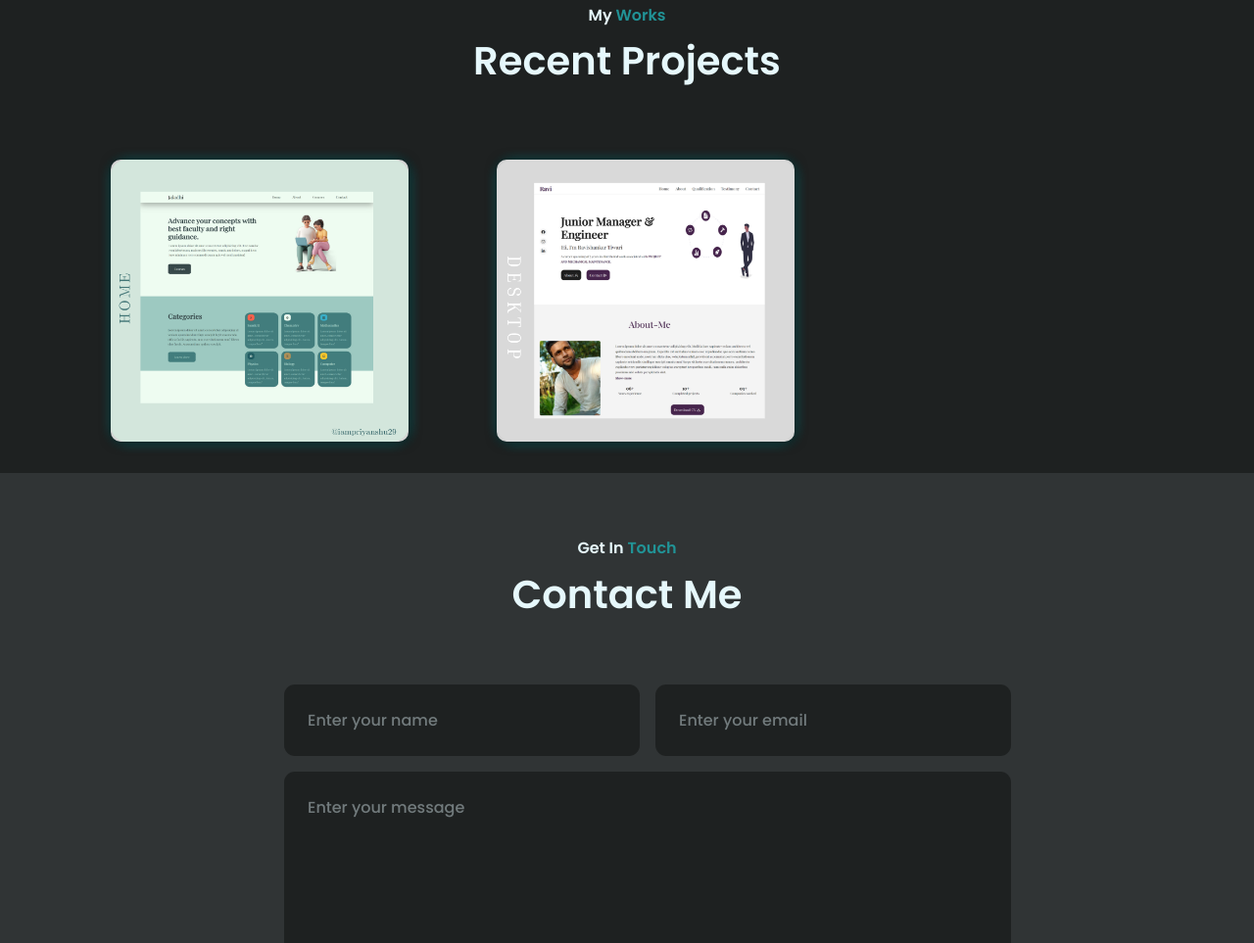
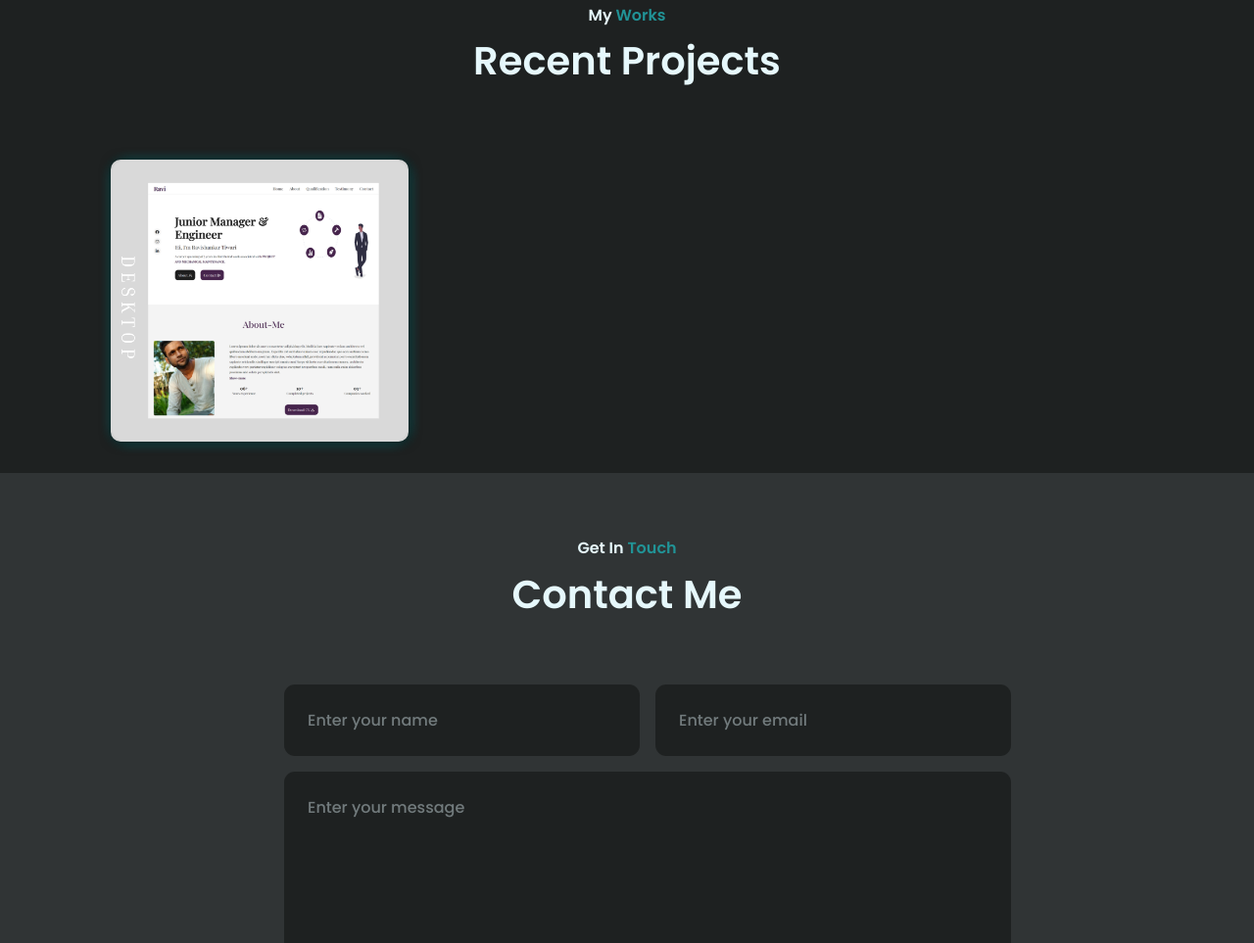
Before and after one commit to iampriyanshu29/portfolio-website1, a plain HTML site: page index.html in a window 1280 px wide. Shown: the part 2477-3440 px from the top of the page at 98% size. Drawn offline with nearby package versions, Linux system fonts and the light colour scheme.

Commit message:
Update index.html

```diff
--- a/index.html
+++ b/index.html
@@ -257,7 +257,7 @@
 
                     <div class="pp container grid">
 
-                    <div class="projects--container">
+<!--                     <div class="projects--container">
 
                             <span class="project--subtitle">Website</span>
                             <h2 class="project--title">Educational Website</h2>
@@ -267,7 +267,7 @@
                          <div class="cover">
                             <img src="assets/Images/img1.png" alt="project image" class="project--image">
                         </div>
-                    </div>
+                    </div> -->
 
                     <div class="projects--container">
 
```
